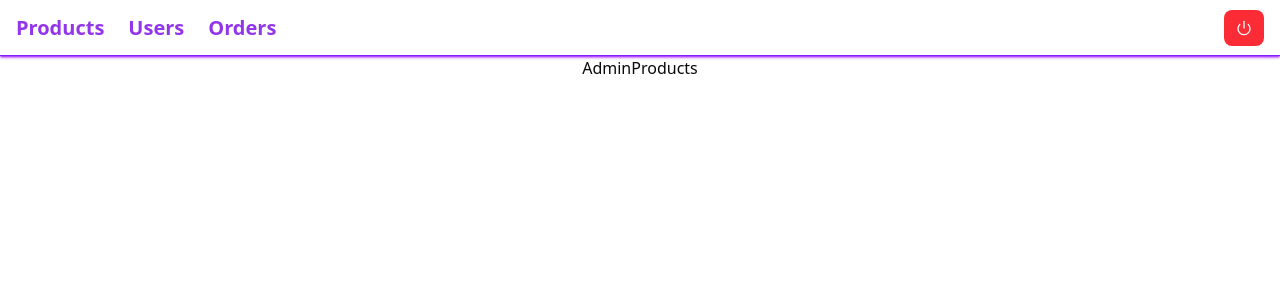
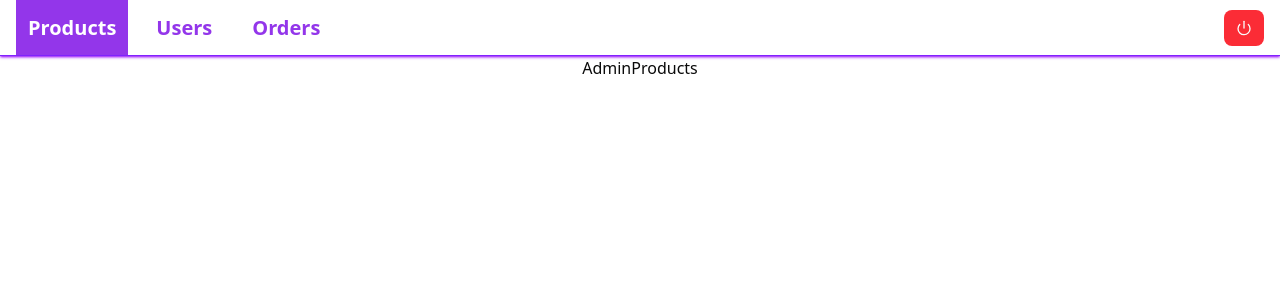
Before and after one commit to MaX-NeO/ECOM-CLIENT, a React (Vite) app: page /admin/products in a window 1280 px wide. Shown: the top 300 px of the page. Built offline with nearby package versions, Linux system fonts and the light colour scheme.

Commit message:
active styles added

```diff
--- a/src/components/Topbar/AdminTopBar.tsx
+++ b/src/components/Topbar/AdminTopBar.tsx
@@ -12,13 +12,13 @@ const AdminTopBar = () => {
         <div className="h-14 w-svw  text-primary bg-white
     flex justify-center items-center border-b  border-violet-600 shadow-sm
      shadow-purple-600 px-4">
-            <div className="w-[50%] h-full flex flex-row justify-start items-center gap-6">
-                <NavLink to='/admin/products' className='h-full flex justify-center items-center font-bold text-xl'> Products</NavLink>
-                <NavLink to='/admin/users' className='h-full flex justify-center items-center font-bold text-xl'> Users</NavLink>
-                <NavLink to='/admin/orders' className='h-full flex justify-center items-center font-bold text-xl'> Orders</NavLink>
+            <div className="w-[50%] h-full flex flex-row justify-start items-center gap-4">
+                <NavLink to='/admin/products' className='h-full flex justify-center items-center font-bold text-xl px-3'> Products</NavLink>
+                <NavLink to='/admin/users' className='h-full flex justify-center items-center font-bold text-xl px-3'> Users</NavLink>
+                <NavLink to='/admin/orders' className='h-full flex justify-center items-center font-bold text-xl px-3'> Orders</NavLink>
             </div>
             <div className="w-[50%] h-full flex flex-row justify-end items-center gap-4">
-                <Button className="bg-red-500 hover:bg-red-400 cursor-pointer" onClick={() => handleLogout}>
+                <Button className="bg-red-500 hover:bg-red-400 cursor-pointer" onClick={handleLogout}>
                     <Power />
                 </Button>
             </div>
--- a/src/index.css
+++ b/src/index.css
@@ -118,3 +118,9 @@
     @apply bg-background text-foreground;
   }
 }
+
+
+.active{
+  background-color: oklch(0.56 0.25 302);
+  color: white;
+}
```
